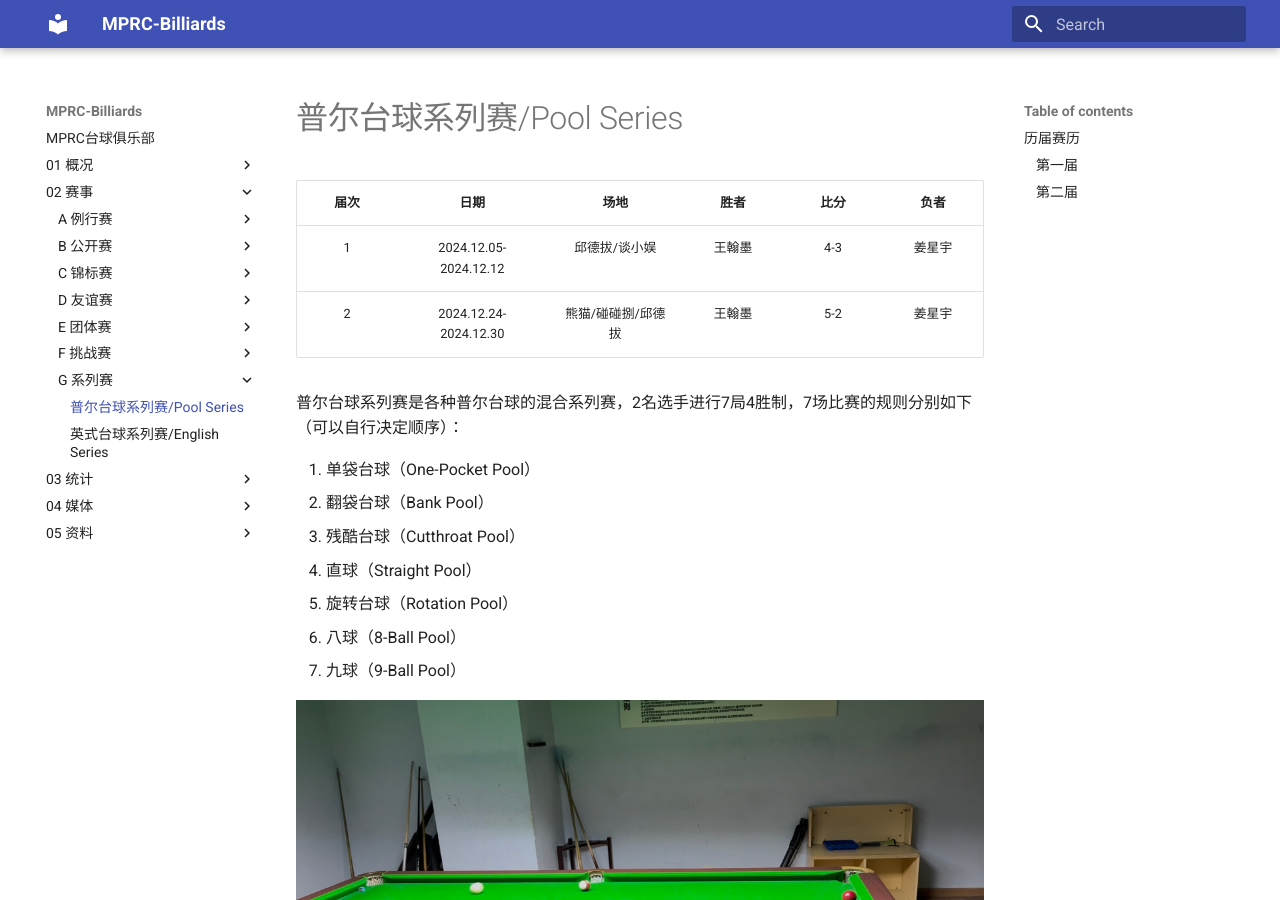
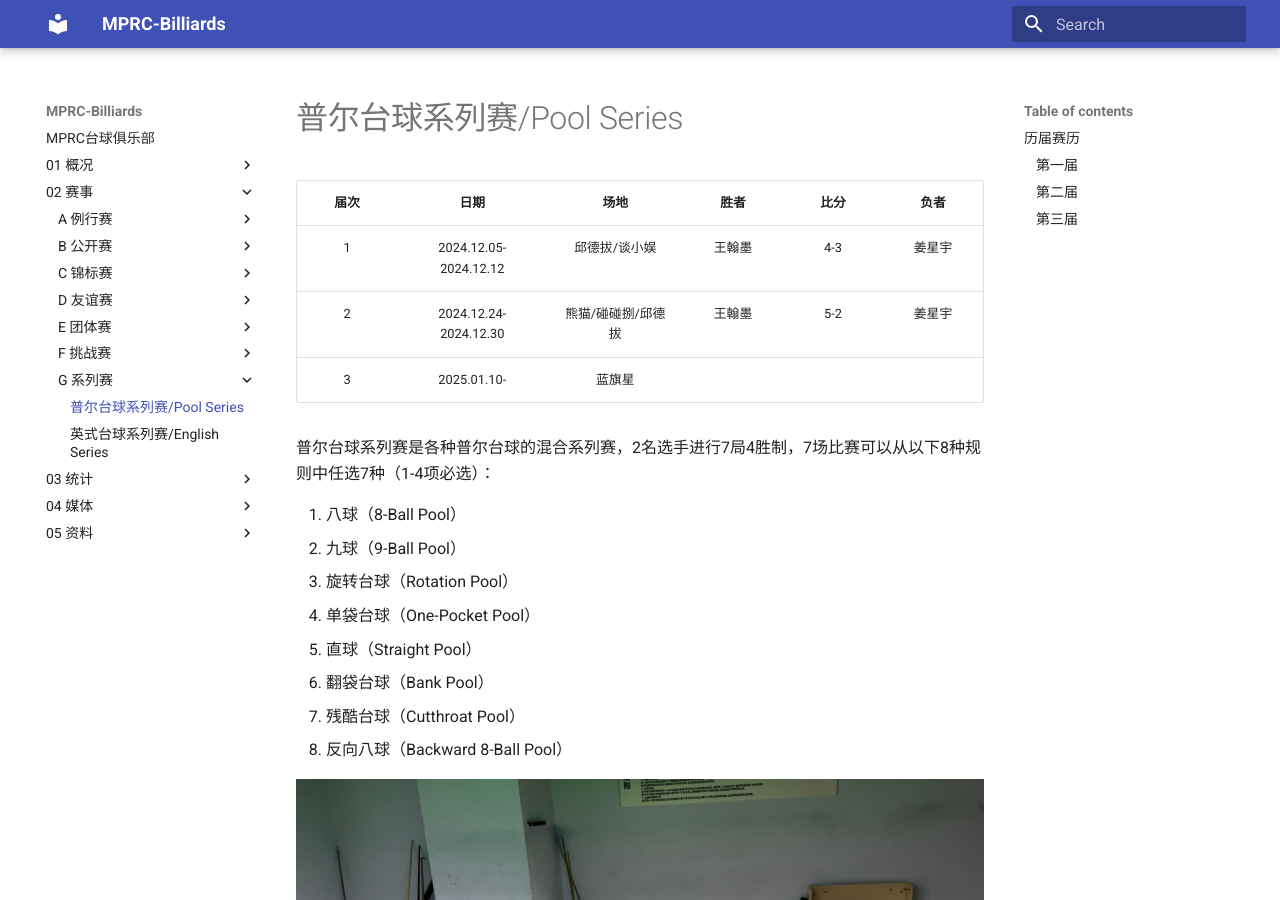
Before and after one commit to mprc-billiards/mprc-billiards.github.io, an MkDocs documentation site: the page built from docs/02-赛事/G-系列赛/G01-普尔台球系列赛.md, in a window 1280 px wide and 900 px high. Built offline with MkDocs 1.6.1 and Material for MkDocs 9.7.7, drawn with Linux system fonts in a browser that asks for light colours; some of the changed text lies outside the part shown.

Commit message:
update 2025.01.10

```diff
--- a/docs/02-赛事/G-系列赛/G01-普尔台球系列赛.md
+++ b/docs/02-赛事/G-系列赛/G01-普尔台球系列赛.md
@@ -4,16 +4,18 @@
 | :--: | :-------------------: | :---------------: | :---: | :--: | :---: |
 | 1    | 2024.12.05-2024.12.12 | 邱德拔/谈小娱      | 王翰墨 | 4-3 | 姜星宇 |
 | 2    | 2024.12.24-2024.12.30 | 熊猫/碰碰捌/邱德拔 | 王翰墨 | 5-2 | 姜星宇 |
+| 3    | 2025.01.10-           | 蓝旗星            |        |     |       |
 
-普尔台球系列赛是各种普尔台球的混合系列赛，2名选手进行7局4胜制，7场比赛的规则分别如下（可以自行决定顺序）：
+普尔台球系列赛是各种普尔台球的混合系列赛，2名选手进行7局4胜制，7场比赛可以从以下8种规则中任选7种（1-4项必选）：
 
-1. 单袋台球（One-Pocket Pool）
-2. 翻袋台球（Bank Pool）
-3. 残酷台球（Cutthroat Pool）
-4. 直球（Straight Pool）
-5. 旋转台球（Rotation Pool）
-6. 八球（8-Ball Pool）
-7. 九球（9-Ball Pool）
+1. 八球（8-Ball Pool）
+2. 九球（9-Ball Pool）
+3. 旋转台球（Rotation Pool）
+4. 单袋台球（One-Pocket Pool）
+5. 直球（Straight Pool）
+6. 翻袋台球（Bank Pool）
+7. 残酷台球（Cutthroat Pool）
+8. 反向八球（Backward 8-Ball Pool）
 
 ![](./img/pool_series.jpg)
 
@@ -44,3 +46,13 @@
 | 5    | 王翰墨 | 7-4   | 姜星宇 | Cutthroat  | Final |
 | 6    | 姜星宇 | 4-5   | 王翰墨 | Bank       | Final |
 | 7    | 王翰墨 | 9-0   | 姜星宇 | 9-Ball     | Final |
+
+### 第三届
+
+| 场序 | 选手A  | 比分  | 选手B   | 规则       | 备注  |
+| :--: | :---: | :---: | :----: | :--------: | :---: |
+| 1    | 姜星宇 | 1-8   | 王翰墨 | 8-Ball     | Final |
+| 2    | 王翰墨 | 88-6  | 姜星宇 | Backward   | Final |
+| 3    | 姜星宇 | 5-8   | 王翰墨 | One-Pocket | Final |
+| 4    | 王翰墨 | 24-70 | 姜星宇 | Rotation   | Final |
+| 5    | 姜星宇 | 1-7   | 王翰墨 | Straight   | In Progress |
```
Also changed, not shown: docs/01-概况/1-赛事组织.md (+2 -2 lines), docs/01-概况/4-历史汇总.md (+7 -6 lines), docs/02-赛事/A-例行赛/A02-英式斯诺克例行赛.md (+7 -0 lines), docs/05-资料/2-技术打法.md (+4 -0 lines), docs/05-资料/4-拓展信息.md (+5 -1 lines).
